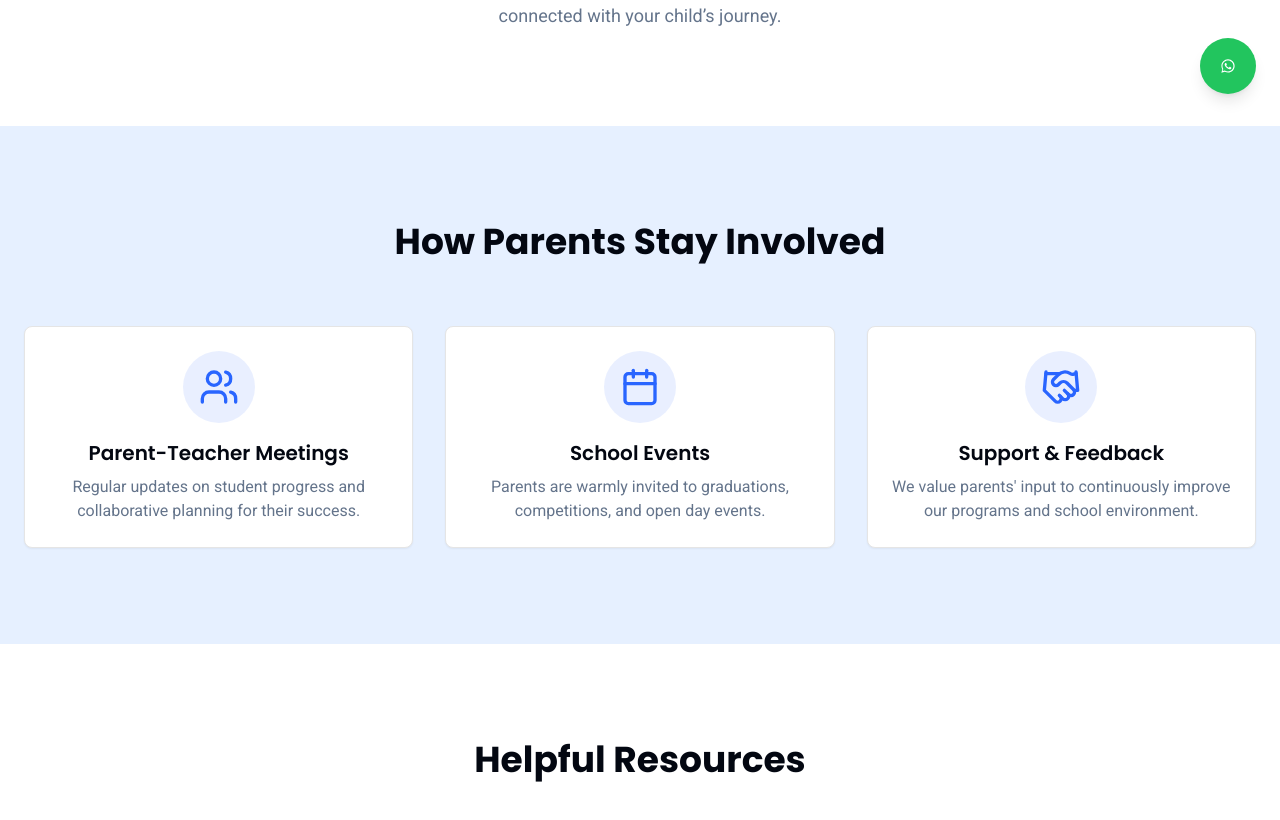
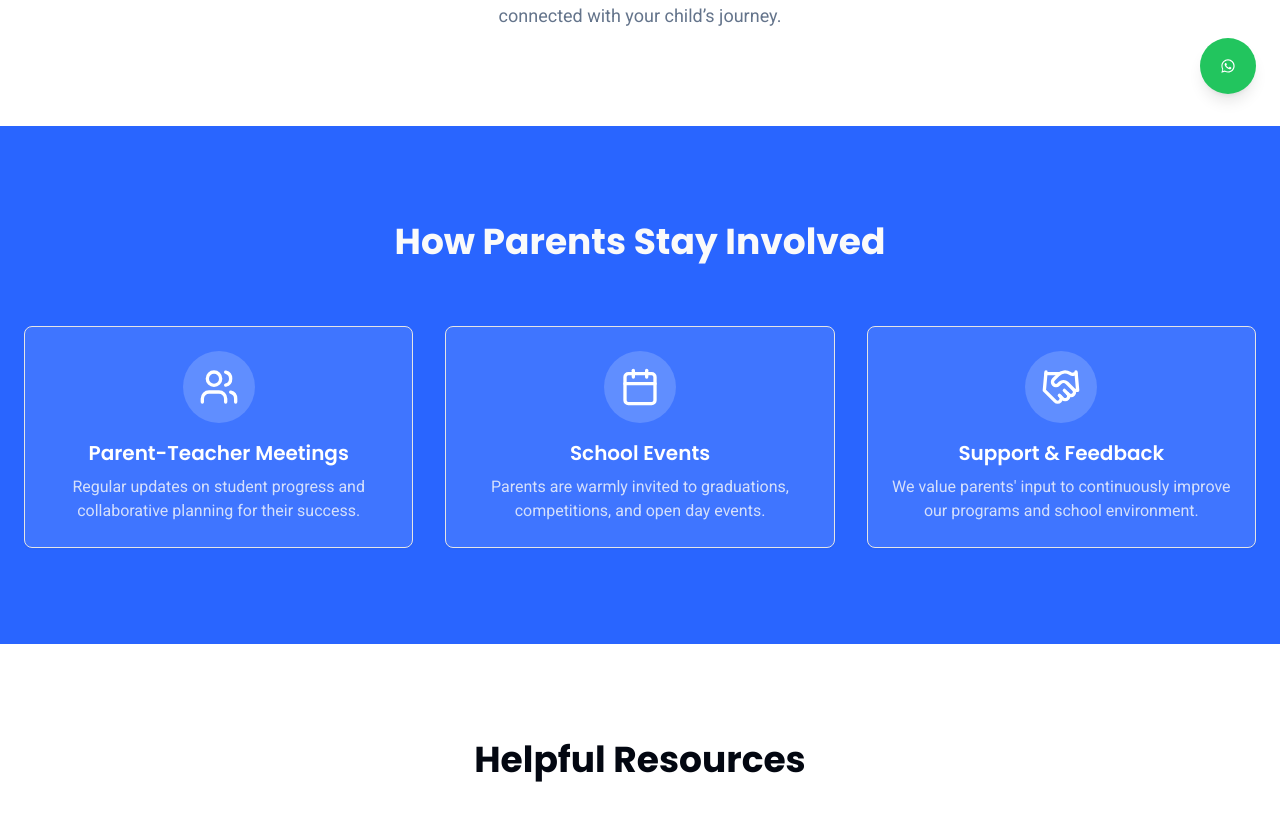
Before and after one commit to KayZee52/CMFI-website, a Next.js app: page /parents in a window 1280 px wide. Shown: the part 682-1502 px from the top of the page. Built offline with nearby package versions, Linux system fonts and the light colour scheme.

Commit message:
initial commit

```diff
--- a/src/app/parents/page.tsx
+++ b/src/app/parents/page.tsx
@@ -1,3 +1,4 @@
+
 
 'use client';
 
@@ -73,7 +74,7 @@ const ParentsPage = () => {
                 </div>
             </section>
 
-             <section id="involvement" className="bg-background">
+             <section id="involvement" className="bg-primary text-primary-foreground">
                 <div className="container mx-auto px-6">
                     <AnimateOnScroll className="text-center">
                          <h2 className="font-headline text-3xl md:text-4xl font-bold">How Parents Stay Involved</h2>
@@ -81,12 +82,12 @@ const ParentsPage = () => {
                      <div className="mt-16 grid grid-cols-1 md:grid-cols-3 gap-8">
                         {involvement.map((item, index) => (
                              <AnimateOnScroll key={item.title} delay={index * 100}>
-                                <Card className="flex flex-col items-center p-6 text-center hover:shadow-lg transition-shadow h-full">
-                                    <div className="p-4 bg-primary/10 text-primary rounded-full mb-4">
+                                <Card className="flex flex-col items-center p-6 text-center bg-primary-foreground/10 hover:shadow-lg transition-shadow h-full">
+                                    <div className="p-4 bg-background/20 text-white rounded-full mb-4">
                                         <item.icon className="h-10 w-10" />
                                     </div>
-                                    <h3 className="font-headline text-xl font-semibold mb-2">{item.title}</h3>
-                                    <p className="text-muted-foreground">{item.description}</p>
+                                    <h3 className="font-headline text-xl font-semibold mb-2 text-white">{item.title}</h3>
+                                    <p className="text-primary-foreground/80">{item.description}</p>
                                 </Card>
                             </AnimateOnScroll>
                         ))}
```
